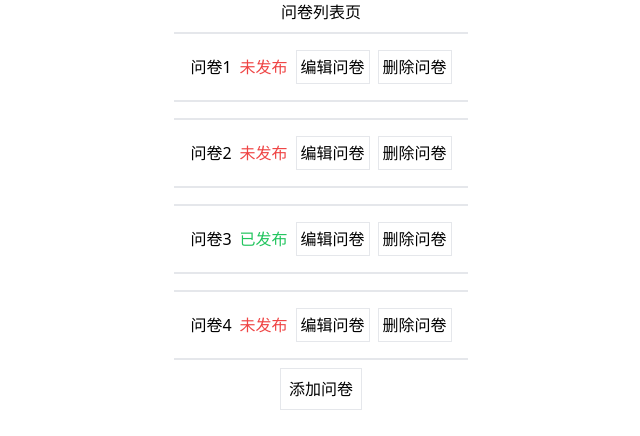
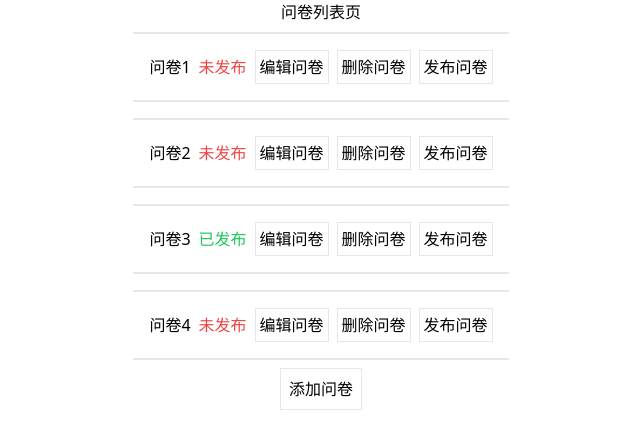
Before and after one commit to ChenHaoJie9527/mini-questionnaire, a React (Create React App) app: page / in a window 1280 px wide. Shown: the top 436 px of the page, without its empty margins (319-959 px from the left). Built offline with nearby package versions, Linux system fonts and the light colour scheme.

Commit message:
feat: 发布问卷

```diff
--- a/src/common/QuestionItem.tsx
+++ b/src/common/QuestionItem.tsx
@@ -5,17 +5,20 @@ interface Props {
   title: string;
   isPublished: boolean;
   isDel: (id: number) => void;
+  isPush: (id: number) => void;
 }
 
 const QuestionItem: FC<Props> = (props) => {
-  const { id, title, isPublished, isDel } = props;
+  const { id, title, isPublished, isDel, isPush } = props;
 
   const onEdit = (id: number) => {
     console.log("edit id: ", id);
   };
   const onDel = (id: number) => {
-    console.log("id", id);
     isDel(id);
+  };
+  const onPush = (id: number) => {
+    isPush(id);
   };
   return (
     <div
@@ -34,6 +37,9 @@ const QuestionItem: FC<Props> = (props) => {
       <button className="border p-1" onClick={() => onDel(id)}>
         删除问卷
       </button>
+      <button className="border p-1" onClick={() => onPush(id)}>
+        发布问卷
+      </button>
     </div>
   );
 };
--- a/src/components/List.tsx
+++ b/src/components/List.tsx
@@ -39,6 +39,20 @@ export const List: FC = () => {
       return list.filter((item) => item.id !== id);
     });
   };
+  const isPush = (id: number) => {
+    setQuestionList((list) => {
+      return list.map((item) => {
+        if (item.id !== id) {
+          return item;
+        } else {
+          return {
+            ...item,
+            isPublished: true,
+          };
+        }
+      });
+    });
+  };
   // 列表页
   return (
     <div className="App container mx-auto flex flex-col items-center">
@@ -53,6 +67,7 @@ export const List: FC = () => {
               title={title}
               isPublished={isPublished}
               isDel={isDel}
+              isPush={isPush}
             />
           );
         })}
```
